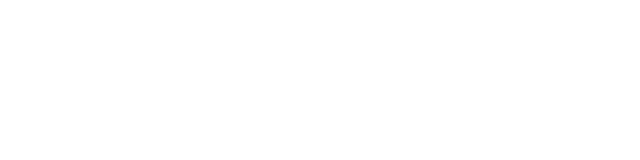
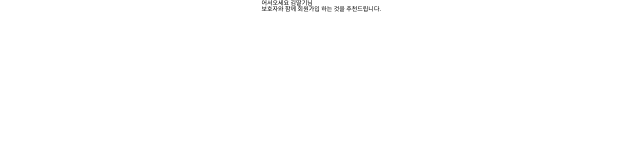
Before and after one commit to kookmin-sw/capstone-2023-11, a React (Create React App) app in the folder web_frontend/: page /join/senior in a window 1280 px wide. Before the commit this address had no page. Shown: the top 160 px of the page, without its empty margins (191-831 px from the left). Built offline with nearby package versions, Linux system fonts and the light colour scheme.

Commit message:
[feat] 시니어 회원가입 페이지 라우팅

```diff
--- a/web_frontend/src/core/router.tsx
+++ b/web_frontend/src/core/router.tsx
@@ -4,6 +4,7 @@ import SeniorSchedule from "../components/seniorSchedule/seniorSchedule";
 // import SeniorMain from "../components/SeniorMain";
 import LoginPage from "../pages/LoginPage";
 import KakaoAuthPage from "../pages/KakaoAuthPage";
+import SeniorJoinPage from "../pages/SeniorJoinPage";
 function Router() {
   return (
     <BrowserRouter>
@@ -12,6 +13,7 @@ function Router() {
         <Route path="/schedule" element={<SeniorSchedule />} />
         <Route path="/login" element={<LoginPage />} />
         <Route path="/auth/kakao" element={<KakaoAuthPage />} />
+        <Route path="/join/senior" element={<SeniorJoinPage />} />
       </Routes>
     </BrowserRouter>
   );
--- /dev/null
+++ b/web_frontend/src/pages/SeniorJoinPage.tsx
@@ -0,0 +1,18 @@
+import styled from "styled-components";
+
+function SeniorJoinPage() {
+  return (
+    <StSeniorPage>
+      <StWelcomMessage>어서오세요 김딸기님</StWelcomMessage>
+      <StInfoText>보호자와 함께 회원가입 하는 것을 추천드립니다.</StInfoText>
+    </StSeniorPage>
+  );
+}
+export default SeniorJoinPage;
+
+const StSeniorPage = styled.div`
+  display: flex;
+  flex-direction: column;
+`;
+const StWelcomMessage = styled.p``;
+const StInfoText = styled.p``;
```
